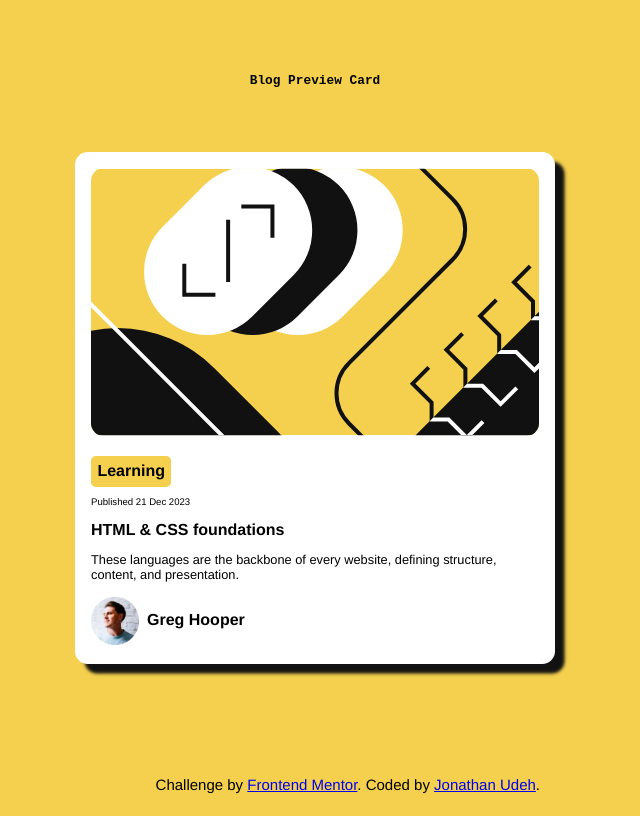
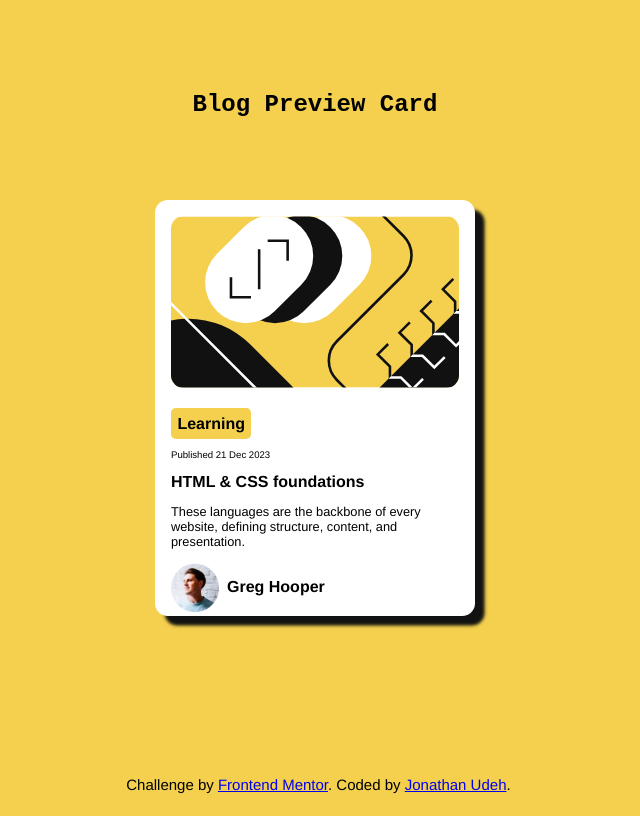
Before and after one commit to jonathanudeh/blog-preview-card-main, a plain HTML site: page index.html in a window 1280 px wide. Shown: the whole page, without its empty margins (325-965 px from the left). Drawn offline with Linux system fonts and the light colour scheme.

Commit message:
fix: resized the preview

```diff
--- a/styles.css
+++ b/styles.css
@@ -113,14 +113,13 @@ footer {
         overflow: hidden;
     }
 
-    header {
-        font-size: 0.8em;
+    h1 {
+        font-size: 1.5em;
     }
 
     main {
-        width: 30em;
-        height: 32em;
-
+        width: 20em;
+        height: 26em;
     }
 
     .img-preview {
```
